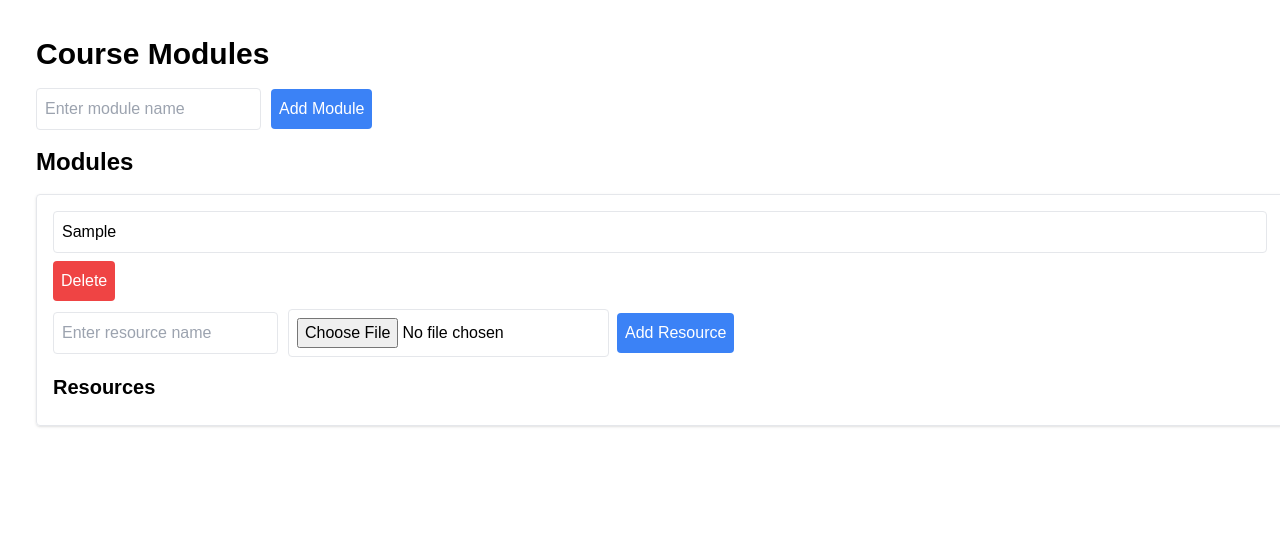
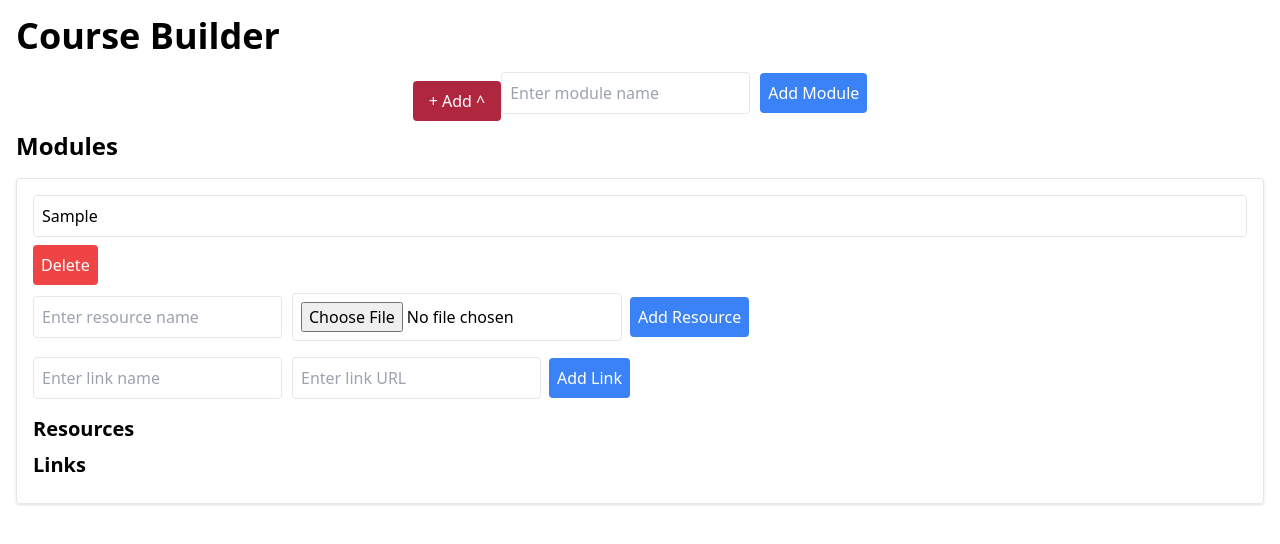
Before and after one commit to Nishant4coding/toddle-task, a React (Create React App) app: page / in a window 1280 px wide. Both pictures are taken after typing "Sample" into the empty fields and a click on the button "Add Module". Shown: the top 544 px of the page. Built offline with nearby package versions, Linux system fonts and the light colour scheme.

Commit message:
added new features and ui

```diff
--- a/package.json
+++ b/package.json
@@ -3,10 +3,14 @@
   "version": "0.1.0",
   "private": true,
   "dependencies": {
+    "@headlessui/react": "^2.0.4",
+    "@heroicons/react": "^2.1.3",
     "@testing-library/jest-dom": "^5.17.0",
     "@testing-library/react": "^13.4.0",
     "@testing-library/user-event": "^13.5.0",
     "react": "^18.3.1",
+    "react-dnd": "^16.0.1",
+    "react-dnd-html5-backend": "^16.0.1",
     "react-dom": "^18.3.1",
     "react-icons": "^5.2.1",
     "react-scripts": "5.0.1",
--- a/src/App.js
+++ b/src/App.js
@@ -7,7 +7,7 @@ const App = () => {
   const [modules, setModules] = useState([]);
 
   const addModule = (name) => {
-    setModules([...modules, { name, resources: [] }]);
+    setModules([...modules, { name, resources: [], links: [] }]);
   };
 
   const deleteModule = (index) => {
@@ -55,9 +55,70 @@ const App = () => {
     setModules(newModules);
   };
 
+  const addLink = (moduleIndex, link) => {
+    const newModules = modules.map((module, i) =>
+      i === moduleIndex
+        ? { ...module, links: [...module.links, link] }
+        : module
+    );
+    setModules(newModules);
+  };
+
+  const deleteLink = (moduleIndex, linkIndex) => {
+    const newModules = modules.map((module, i) => {
+      if (i === moduleIndex) {
+        const newLinks = module.links.filter((_, j) => j !== linkIndex);
+        return { ...module, links: newLinks };
+      }
+      return module;
+    });
+    setModules(newModules);
+  };
+
+  const renameLink = (moduleIndex, linkIndex, newName) => {
+    const newModules = modules.map((module, i) => {
+      if (i === moduleIndex) {
+        const newLinks = module.links.map((link, j) =>
+          j === linkIndex ? { ...link, name: newName } : link
+        );
+        return { ...module, links: newLinks };
+      }
+      return module;
+    });
+    setModules(newModules);
+  };
+
+  const moveResource = (moduleIndex, dragIndex, hoverIndex) => {
+    const newModules = modules.map((module, i) => {
+      if (i === moduleIndex) {
+        const draggedResource = module.resources[dragIndex];
+        const newResources = [...module.resources];
+        newResources.splice(dragIndex, 1);
+        newResources.splice(hoverIndex, 0, draggedResource);
+        return { ...module, resources: newResources };
+      }
+      return module;
+    });
+    setModules(newModules);
+  };
+
+  const moveLink = (moduleIndex, dragIndex, hoverIndex) => {
+    const newModules = modules.map((module, i) => {
+      if (i === moduleIndex) {
+        const draggedLink = module.links[dragIndex];
+        const newLinks = [...module.links];
+        newLinks.splice(dragIndex, 1);
+        newLinks.splice(hoverIndex, 0, draggedLink);
+        return { ...module, links: newLinks };
+      }
+      return module;
+    });
+    setModules(newModules);
+  };
+
   return (
-    <div className="App container mx-auto p-4">
-      <h1 className="text-3xl font-bold mb-4">Course Modules</h1>
+    <div className="container mx-auto p-4">
+      <h1 className="text-4xl font-bold mb-4">Course Builder</h1>
       <ModuleForm addModule={addModule} />
       <ModuleList
         modules={modules}
@@ -66,6 +127,11 @@ const App = () => {
         addResource={addResource}
         deleteResource={deleteResource}
         renameResource={renameResource}
+        addLink={addLink}
+        deleteLink={deleteLink}
+        renameLink={renameLink}
+        moveResource={moveResource}
+        moveLink={moveLink}
       />
     </div>
   );
--- /dev/null
+++ b/src/components/DragDrop.js
@@ -0,0 +1,69 @@
+import React from 'react';
+import { useDrag, useDrop } from 'react-dnd';
+
+const ItemType = {
+  RESOURCE: 'resource',
+  LINK: 'link',
+};
+
+const DraggableItem = ({ id, name, type, index, moveItem }) => {
+  const [, ref] = useDrag({
+    type,
+    item: { id, index },
+  });
+
+  const [, drop] = useDrop({
+    accept: type,
+    hover: (draggedItem) => {
+      if (draggedItem.index !== index) {
+        moveItem(draggedItem.index, index);
+        draggedItem.index = index;
+      }
+    },
+  });
+
+  return (
+    <div ref={(node) => ref(drop(node))} className="border p-2 rounded mb-2">
+      {name}
+    </div>
+  );
+};
+
+const DragAndDrop = ({ resources, links, moveResource, moveLink }) => {
+  const moveItem = (dragIndex, hoverIndex, type) => {
+    if (type === ItemType.RESOURCE) {
+      moveResource(dragIndex, hoverIndex);
+    } else {
+      moveLink(dragIndex, hoverIndex);
+    }
+  };
+
+  return (
+    <div>
+      <h3 className="text-xl font-semibold mb-2">Resources</h3>
+      {resources.map((resource, index) => (
+        <DraggableItem
+          key={resource.id}
+          id={resource.id}
+          name={resource.name}
+          type={ItemType.RESOURCE}
+          index={index}
+          moveItem={(dragIndex, hoverIndex) => moveItem(dragIndex, hoverIndex, ItemType.RESOURCE)}
+        />
+      ))}
+      <h3 className="text-xl font-semibold mb-2">Links</h3>
+      {links.map((link, index) => (
+        <DraggableItem
+          key={link.id}
+          id={link.id}
+          name={link.name}
+          type={ItemType.LINK}
+          index={index}
+          moveItem={(dragIndex, hoverIndex) => moveItem(dragIndex, hoverIndex, ItemType.LINK)}
+        />
+      ))}
+    </div>
+  );
+};
+
+export default DragAndDrop;
--- /dev/null
+++ b/src/components/Link.js
@@ -0,0 +1,39 @@
+import React, { useState } from 'react';
+
+const LinkForm = ({ addLink }) => {
+  const [linkName, setLinkName] = useState('');
+  const [linkUrl, setLinkUrl] = useState('');
+
+  const handleSubmit = (e) => {
+    e.preventDefault();
+    addLink({ name: linkName, url: linkUrl });
+    setLinkName('');
+    setLinkUrl('');
+  };
+
+  return (
+    <form onSubmit={handleSubmit} className="mb-4">
+      <input
+        type="text"
+        value={linkName}
+        onChange={(e) => setLinkName(e.target.value)}
+        placeholder="Enter link name"
+        className="border p-2 rounded mr-2"
+        required
+      />
+      <input
+        type="url"
+        value={linkUrl}
+        onChange={(e) => setLinkUrl(e.target.value)}
+        placeholder="Enter link URL"
+        className="border p-2 rounded mr-2"
+        required
+      />
+      <button type="submit" className="bg-blue-500 text-white p-2 rounded">
+        Add Link
+      </button>
+    </form>
+  );
+};
+
+export default LinkForm;
--- /dev/null
+++ b/src/components/Main.js
@@ -0,0 +1,14 @@
+import React from "react";
+import Dropdown from "../custom/Dropdown";
+
+function Main() {
+  return (
+    <div className="p-4 flex flex-row justify-content items-center gap-60">
+        <h1 className="font-bold text-3xl">Course Builder</h1>
+
+     <Dropdown/>
+    </div>
+  );
+}
+
+export default Main;
--- a/src/components/ModuleForm.js
+++ b/src/components/ModuleForm.js
@@ -1,15 +1,19 @@
-import React, { useState } from 'react';
+import React, { useState } from "react";
 
 const ModuleForm = ({ addModule }) => {
-  const [moduleName, setModuleName] = useState('');
+  const [moduleName, setModuleName] = useState("");
 
   const handleSubmit = (e) => {
     e.preventDefault();
     addModule(moduleName);
-    setModuleName('');
+    setModuleName("");
   };
 
   return (
+    <section className="flex flex-row justify-center items-center ">
+        <button type="submit" className="bg-[#AF273E] text-white pr-4 pl-4 rounded">
+         + Add ^
+        </button>
       <form onSubmit={handleSubmit} className="mb-4">
         <input
           type="text"
@@ -23,6 +27,7 @@ const ModuleForm = ({ addModule }) => {
           Add Module
         </button>
       </form>
+    </section>
   );
 };
 
--- a/src/components/ModuleList.js
+++ b/src/components/ModuleList.js
@@ -1,6 +1,10 @@
 import React from 'react';
 import ResourceList from './ResourseList';
 import ResourceForm from './ResourceForm';
+import LinkForm from './Link';
+import { DndProvider } from 'react-dnd';
+import { HTML5Backend } from 'react-dnd-html5-backend';
+import DragAndDrop from './DragDrop';
 
 const ModuleList = ({
   modules,
@@ -9,8 +13,12 @@ const ModuleList = ({
   addResource,
   deleteResource,
   renameResource,
+  addLink,
+  deleteLink,
+  renameLink,
 }) => {
   return (
+    <DndProvider backend={HTML5Backend}>
       <div>
         <h2 className="text-2xl font-semibold mb-4">Modules</h2>
         <ul className="space-y-4">
@@ -31,17 +39,26 @@ const ModuleList = ({
               <ResourceForm
                 addResource={(resource) => addResource(moduleIndex, resource)}
               />
-            <ResourceList
+              <LinkForm
+                addLink={(link) => addLink(moduleIndex, link)}
+              />
+              <DragAndDrop
                 resources={module.resources}
+                links={module.links}
                 deleteResource={(resourceIndex) => deleteResource(moduleIndex, resourceIndex)}
                 renameResource={(resourceIndex, newName) =>
                   renameResource(moduleIndex, resourceIndex, newName)
+                }
+                deleteLink={(linkIndex) => deleteLink(moduleIndex, linkIndex)}
+                renameLink={(linkIndex, newName) =>
+                  renameLink(moduleIndex, linkIndex, newName)
                 }
               />
             </li>
           ))}
         </ul>
       </div>
+    </DndProvider>
   );
 };
 
--- a/src/components/ResourseList.js
+++ b/src/components/ResourseList.js
@@ -1,6 +1,6 @@
 import React from 'react';
 
-const ResourceList = ({ resources, deleteResource, renameResource }) => {
+const ResourceList = ({ resources, deleteResource, renameResource,setResourceFile }) => {
   return (
     <div>
       <h3 className="text-xl font-semibold mb-2">Resources</h3>
@@ -13,6 +13,7 @@ const ResourceList = ({ resources, deleteResource, renameResource }) => {
               onChange={(e) => renameResource(index, e.target.value)}
               className="border p-2 rounded flex-1"
             />
+            <span  onChange={(e) => setResourceFile(e.target.files.value)}>{resource.resourceFile}</span>
             <button
               onClick={() => deleteResource(index)}
               className="bg-red-500 text-white p-2 rounded"
--- /dev/null
+++ b/src/custom/Dropdown.js
@@ -0,0 +1,88 @@
+import { Fragment } from 'react'
+import { Menu, MenuButton, MenuItem, MenuItems, Transition } from '@headlessui/react'
+import { ChevronDownIcon } from '@heroicons/react/20/solid'
+
+function classNames(...classes) {
+  return classes.filter(Boolean).join(' ')
+}
+
+export default function Dropdown() {
+  return (
+    <Menu as="div" className="relative inline-block text-left">
+      <div>
+        <MenuButton className="inline-flex w-full justify-center gap-x-1.5 rounded-md bg-[#AF273E] px-3 py-2 text-xl font-semibold text-white shadow-sm ">
+          Add
+          <ChevronDownIcon className="-mr-1 h-7 w-7 text-white" aria-hidden="true" />
+        </MenuButton>
+      </div>
+
+      <Transition
+        enter="transition ease-out duration-100"
+        enterFrom="transform opacity-0 scale-95"
+        enterTo="transform opacity-100 scale-100"
+        leave="transition ease-in duration-75"
+        leaveFrom="transform opacity-100 scale-100"
+        leaveTo="transform opacity-0 scale-95"
+      >
+        <MenuItems className="absolute right-0 z-10 mt-2 w-56 origin-top-right rounded-md bg-white shadow-lg ring-1 ring-black ring-opacity-5 focus:outline-none">
+          <div className="py-1">
+            <MenuItem>
+              {({ focus }) => (
+                <a
+                  href="#"
+                  className={classNames(
+                    focus ? 'bg-gray-100 text-gray-900' : 'text-gray-700',
+                    'block px-4 py-2 text-sm'
+                  )}
+                >
+                  Account settings
+                </a>
+              )}
+            </MenuItem>
+            <MenuItem>
+              {({ focus }) => (
+                <a
+                  href="#"
+                  className={classNames(
+                    focus ? 'bg-gray-100 text-gray-900' : 'text-gray-700',
+                    'block px-4 py-2 text-sm'
+                  )}
+                >
+                  Support
+                </a>
+              )}
+            </MenuItem>
+            <MenuItem>
+              {({ focus }) => (
+                <a
+                  href="#"
+                  className={classNames(
+                    focus ? 'bg-gray-100 text-gray-900' : 'text-gray-700',
+                    'block px-4 py-2 text-sm'
+                  )}
+                >
+                  License
+                </a>
+              )}
+            </MenuItem>
+            <form method="POST" action="#">
+              <MenuItem>
+                {({ focus }) => (
+                  <button
+                    type="submit"
+                    className={classNames(
+                      focus ? 'bg-gray-100 text-gray-900' : 'text-gray-700',
+                      'block w-full px-4 py-2 text-left text-sm'
+                    )}
+                  >
+                    Sign out
+                  </button>
+                )}
+              </MenuItem>
+            </form>
+          </div>
+        </MenuItems>
+      </Transition>
+    </Menu>
+  )
+}
```
Also changed, not shown: 1 other file (tests, documents, lock files or other folders). Lines whose indentation alone changed are shown as unchanged.
